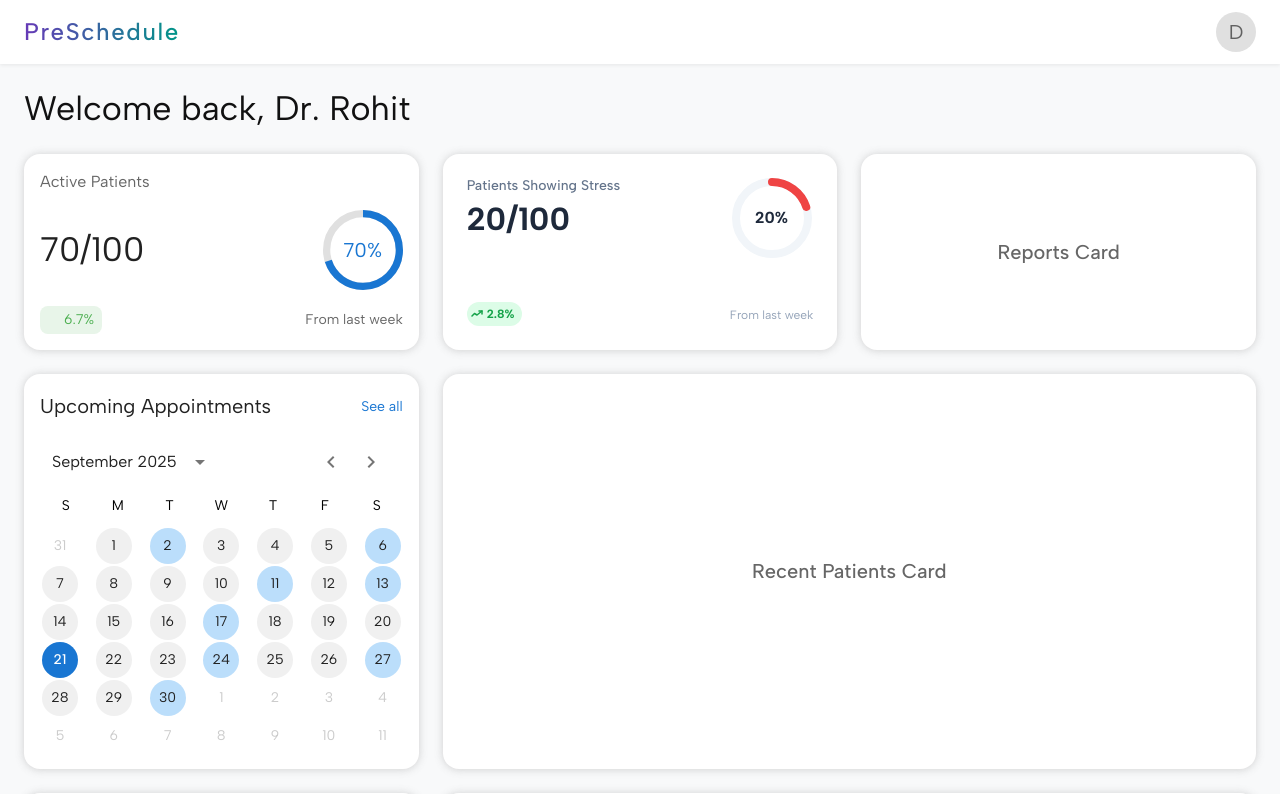
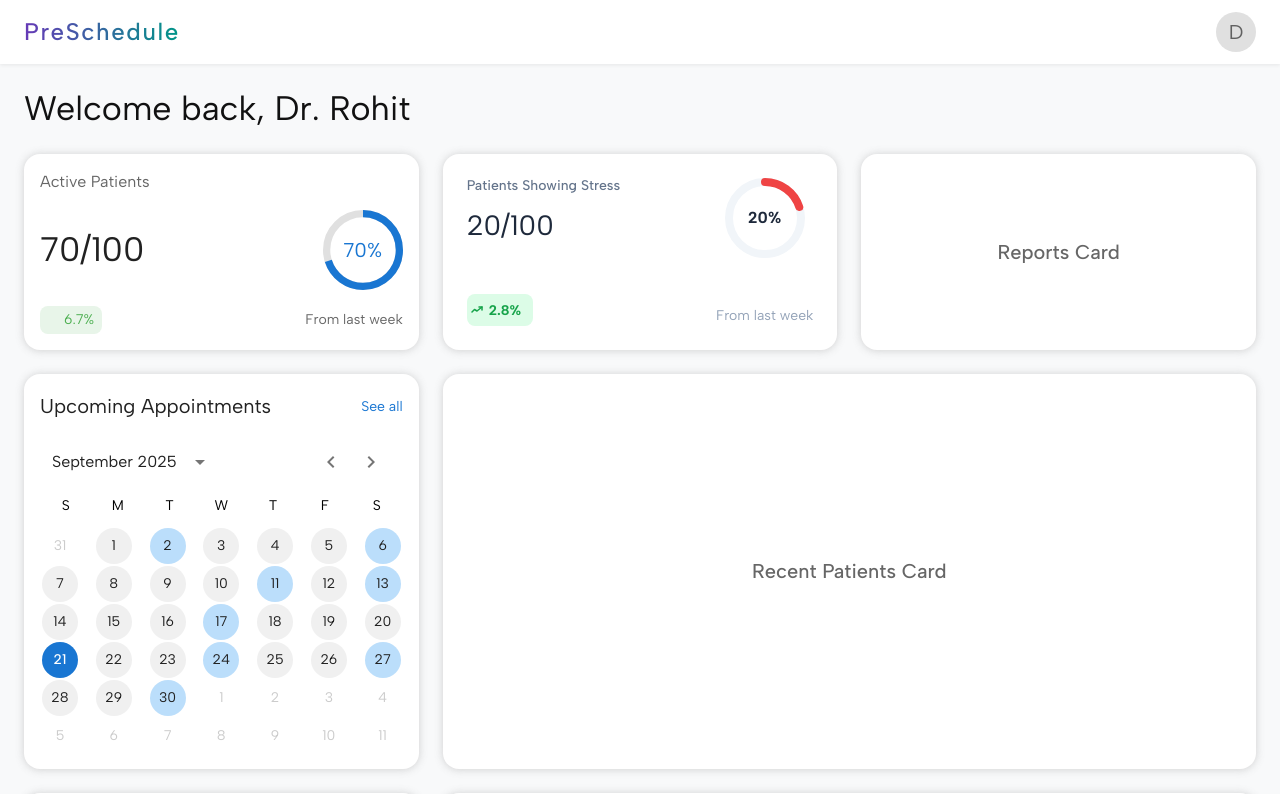
Before and after one commit to shrilakshmi1106/doctor-dashboard-frontend, a React (Vite) app: page / in a window 1280 px wide. Shown: the top 794 px of the page. Built offline with nearby package versions, Linux system fonts and the light colour scheme; some icons are missing.

Commit message:
style: match reference image - non-bold 20/100, bigger square chip, larger 'From last week' text

```diff
--- a/src/components/dashboard/StressCard.jsx
+++ b/src/components/dashboard/StressCard.jsx
@@ -40,10 +40,11 @@ export default function StressCard() {
             <Typography
               variant="h4"
               sx={{
-                fontSize: '32px',
-                fontWeight: 700,
+                fontSize: '28px',
+                fontWeight: 400,
                 color: '#1e293b',
-                lineHeight: 1
+                lineHeight: 1,
+                mt: 2
               }}
             >
               {currentPatients}/{totalPatients}
@@ -71,17 +72,18 @@ export default function StressCard() {
                 </svg>
               }
               label={`${trendPercentage}%`}
-              size="small"
+              size="medium"
               sx={{
                 backgroundColor: isPositiveTrend ? '#dcfce7' : '#fef2f2',
                 color: isPositiveTrend ? '#16a34a' : '#dc2626',
-                fontSize: '12px',
+                fontSize: '14px',
                 fontWeight: 600,
-                height: '24px',
-                width: 'fit-content',
+                height: '32px',
+                minWidth: '60px',
+                borderRadius: '8px',
                 '& .MuiChip-icon': {
                   color: 'inherit',
-                  fontSize: '12px'
+                  fontSize: '14px'
                 }
               }}
             />
@@ -96,9 +98,9 @@ export default function StressCard() {
             strokeWidth={8}
           />
           <Typography
-            variant="caption"
+            variant="body2"
             sx={{
-              fontSize: '12px',
+              fontSize: '14px',
               color: '#94a3b8',
               fontWeight: 400,
               mt: 1
```
